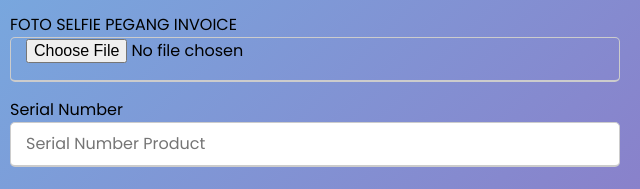
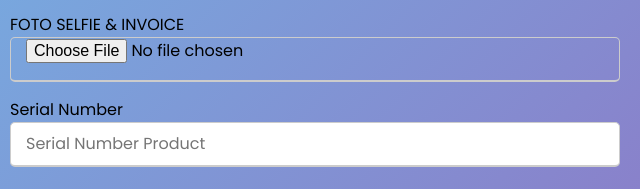
Before and after one commit to HARRYSUSANTO/Claim-Gift2025, a plain HTML site: page index.html in a window 1280 px wide. Shown: the part 360-549 px from the top of the page, 0-640 px from the left. Drawn offline with Linux system fonts and the light colour scheme.

Commit message:
ndex.html

```diff
--- a/index.html
+++ b/index.html
@@ -35,7 +35,7 @@
             <input type="text" placeholder="No Invoice" required name="No_Invoice">
           </div>
           <div class="input-box">
-            <label for="Foto_Invoice" class="form-label">FOTO SELFIE PEGANG INVOICE</label>
+            <label for="Foto_Invoice" class="form-label">FOTO SELFIE & INVOICE</label>
             <input type="file" required name="Foto_Invoice">
           </div>
           <!-- Input for Nama Toko -->
```
